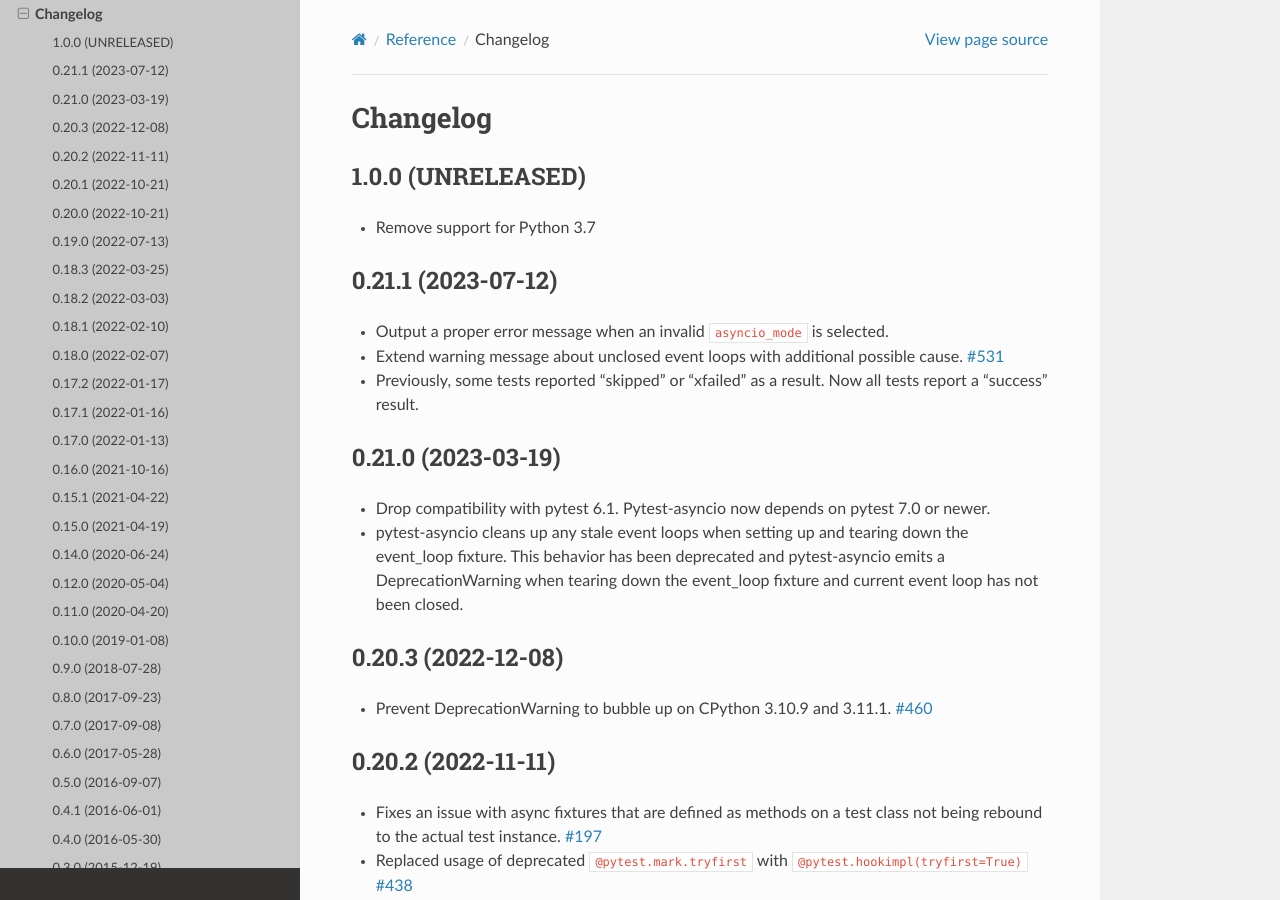
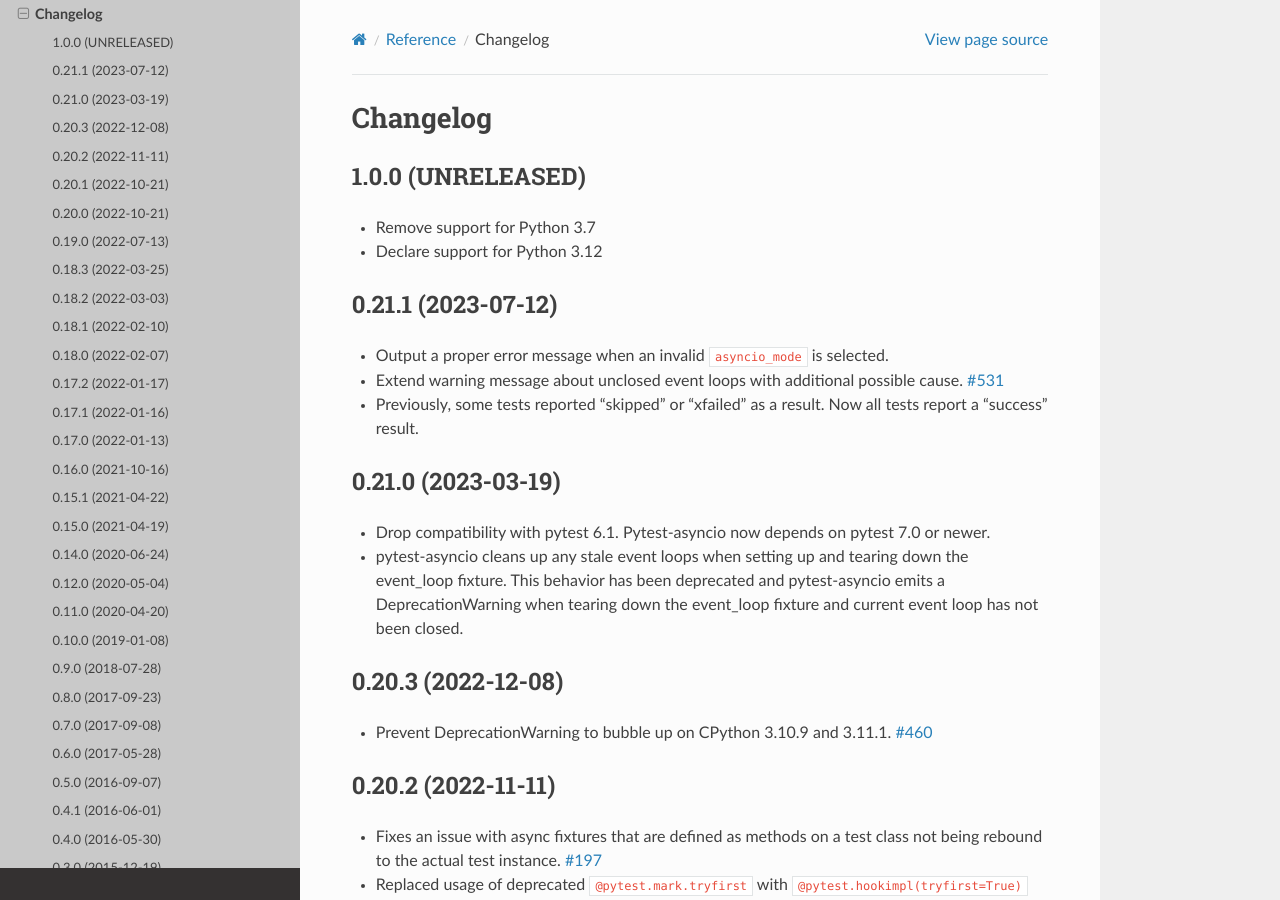
Before and after one commit to pytest-dev/pytest-asyncio, a Sphinx documentation site: the page built from docs/source/reference/changelog.rst, in a window 1280 px wide and 900 px high. Built offline with Sphinx 7.4.7 and the Read the Docs theme 2.0.0, drawn with Linux system fonts in a browser that asks for light colours; pages that are not in the unit, such as notebooks, are missing from menus.

Commit message:
[build] Declare support for Python 3.12.
Signed-off-by: Michael Seifert <m.seifert@digitalernachschub.de>

```diff
--- a/docs/source/reference/changelog.rst
+++ b/docs/source/reference/changelog.rst
@@ -5,6 +5,7 @@
 1.0.0 (UNRELEASED)
 ==================
 - Remove support for Python 3.7
+- Declare support for Python 3.12
 
 0.21.1 (2023-07-12)
 ===================
--- a/setup.cfg
+++ b/setup.cfg
@@ -25,6 +25,7 @@
   Programming Language :: Python :: 3.9
   Programming Language :: Python :: 3.10
   Programming Language :: Python :: 3.11
+  Programming Language :: Python :: 3.12
 
   Topic :: Software Development :: Testing
 
```
